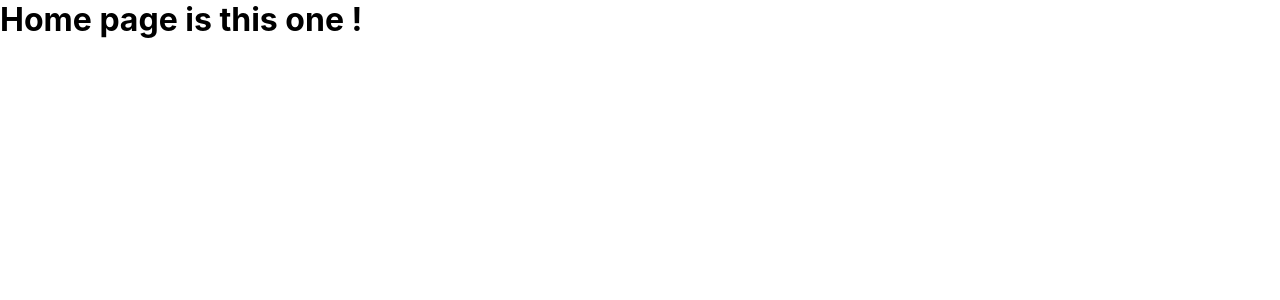
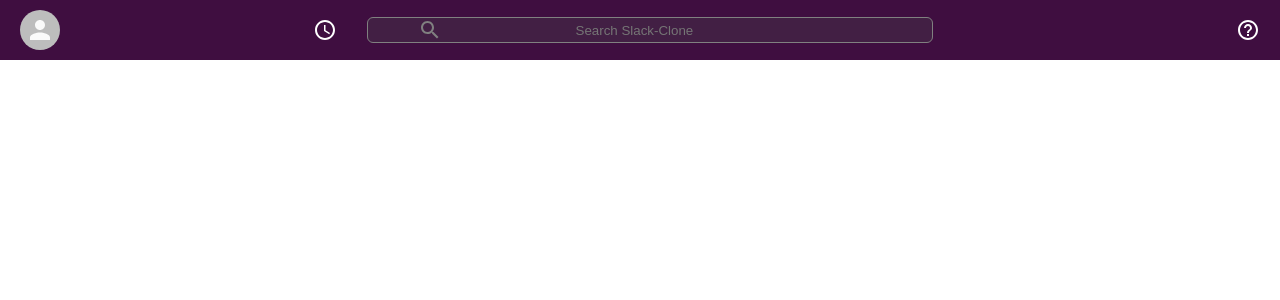
Before and after one commit to Slim-Kasraoui/slack-clone, a React (Create React App) app: page / in a window 1280 px wide. Shown: the top 300 px of the page. Built offline with nearby package versions, Linux system fonts and the light colour scheme.

Commit message:
Header V0 Done

```diff
--- a/src/App.js
+++ b/src/App.js
@@ -3,9 +3,10 @@ import './App.css';
 import {
   BrowserRouter as Router,
   Switch,
-  Route,
-  Link
+  Route
 } from "react-router-dom";
+
+import Header from './components/Header.js'
 
 function App() {
   return (
@@ -16,8 +17,8 @@ function App() {
         {/* A <Switch> looks through its children <Route>s and
             renders the first one that matches the current URL. */}
         <Switch>
-          <Route path="/">
-            <h1>Home page is this one !</h1>
+          <Route path="/" exact>
+            <Header/>
           </Route>
         </Switch>
       </>
--- /dev/null
+++ b/src/components/Header.js
@@ -0,0 +1,91 @@
+import React from "react"
+import styled from "styled-components"
+import { Avatar } from "@material-ui/core"
+import AccessTimeIcon from "@material-ui/icons/AccessTime"
+import  SearchIcon  from "@material-ui/icons/Search"
+import HelpOutlineIcon from '@material-ui/icons/HelpOutline';
+
+function Header() {
+  return (
+    <HeaderContainer>
+      {/* Header left */}
+      <HeaderLeft>
+        <HeaderAvatar />
+        <AccessTimeIcon />
+      </HeaderLeft>
+
+      {/* Header search */}
+      <HeaderSearch>
+        <SearchIcon />
+        <input
+        placeholder={'Search Slack-Clone'}/>
+      </HeaderSearch>
+      {/* Header right */}
+      <HeaderRight>
+        <HelpOutlineIcon />
+      </HeaderRight>
+    </HeaderContainer>
+  )
+}
+
+export default Header
+
+const HeaderContainer = styled.div`
+  display: flex;
+  position: fixed;
+  width: 100%;
+  align-items: center;
+  justify-content: space-between;
+  padding: 10px 0;
+  background-color: var(--slack-color);
+  color: #fff;
+`
+
+const HeaderLeft = styled.div`
+  flex: 0.3;
+  display: flex;
+  align-items: center;
+  margin-left: 20px;
+  > .MuiSvgIcon-root {
+    margin-left: auto;
+    margin-right: 30px;
+  }
+`
+const HeaderSearch = styled.div`
+flex: 0.4;
+display: flex;
+opacity: 1;
+border-radius: 6px;
+background-color: #421f44;
+text-align: center;
+padding: 0 50px;
+color: grey;
+border: 1px gray solid;
+> input {
+  background-color: transparent;
+  border: none;
+  min-width: 30vw;
+  text-align: center;
+  outline: none;
+  color: #fff
+}
+`
+const HeaderRight = styled.div`
+flex: 0.3;
+display: flex;
+align-items: flex-end;
+
+> .MuiSvgIcon-root {
+  margin-left: auto;
+  margin-right: 20px
+}
+`
+
+
+const HeaderAvatar = styled(Avatar)`
+  cursor: pointer;
+
+  :hover {
+    opacity: 0.8;
+  }
+`
--- a/src/index.css
+++ b/src/index.css
@@ -1,9 +1,11 @@
 * {
   margin :0;
+  padding: 0;
+  box-sizing: border-box;
 }
 
 body {
-  --slack-color : #3f0f40;
+  --slack-color : #3F0E40;
   overflow: hidden;
 
   margin: 0;
```
Also changed, not shown: package.json (+7 -1 lines), 1 other file (tests, documents, lock files or other folders).
